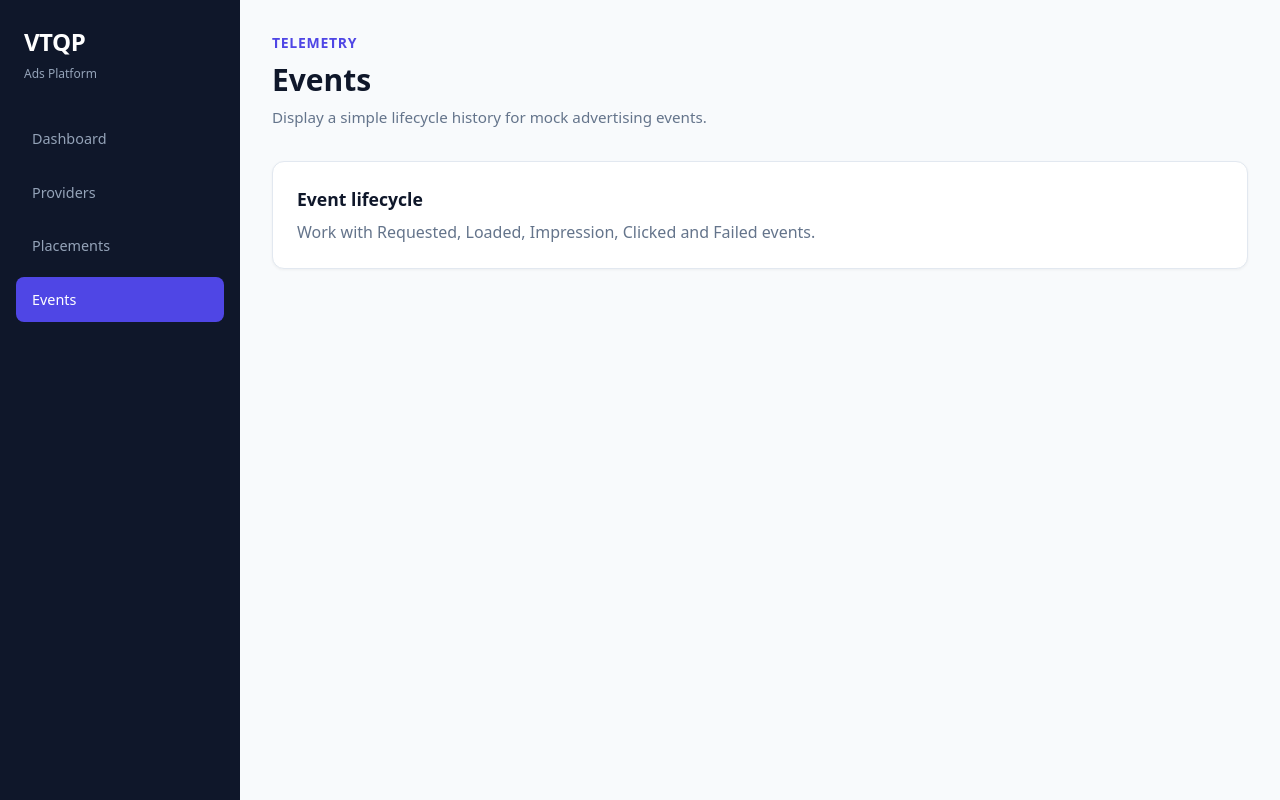
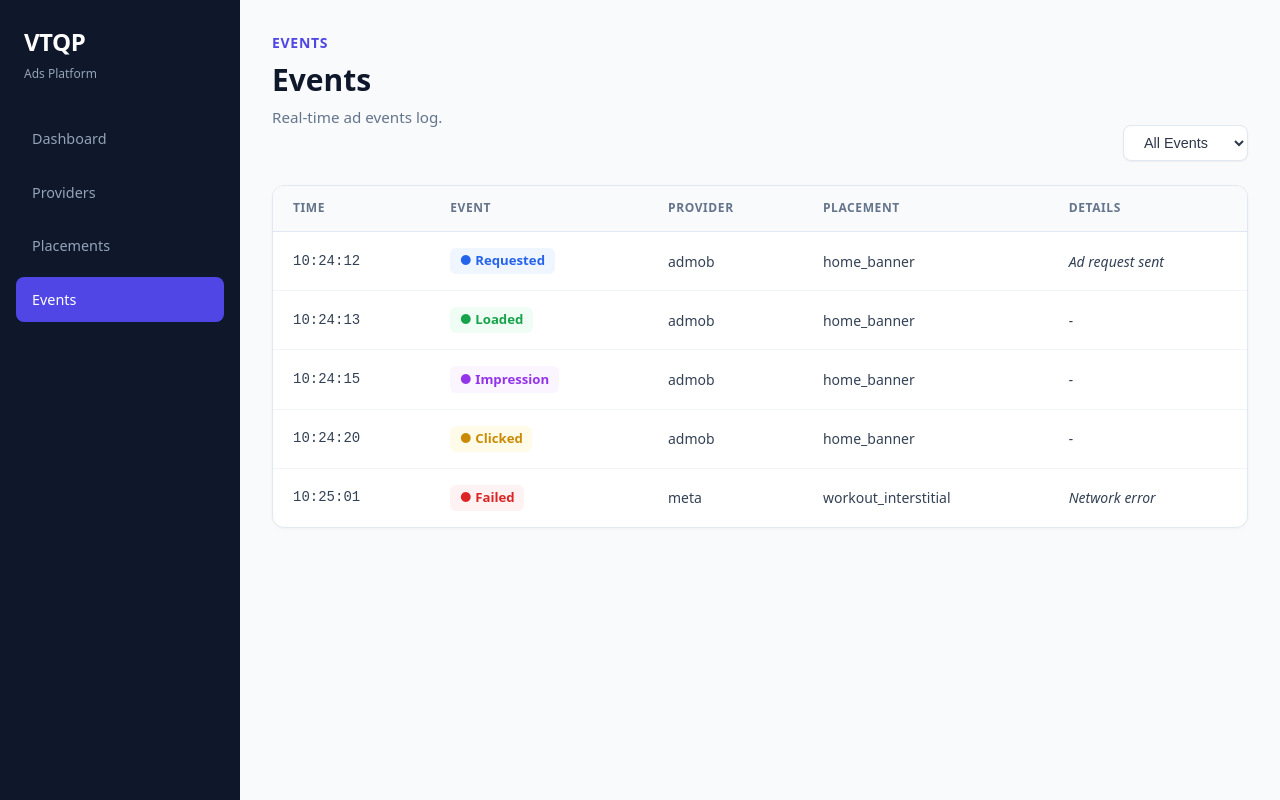
Before and after one commit to Ventoqipa/vtqp_ads_platform_sample, a React (Vite) app: page /events in a window 1280 px wide. Built offline with nearby package versions, Linux system fonts and the light colour scheme.

Commit message:
feat(ui): complete events table view layout and mock structure

```diff
--- /dev/null
+++ b/src/features/ads/mocks/mockEvents.ts
@@ -0,0 +1,41 @@
+import { AdEvent } from '../domain/types';
+
+export const mockEvents: AdEvent[] = [
+  {
+    id: 'evt_1',
+    timestamp: '10:24:12',
+    type: 'Requested',
+    providerId: 'admob', // Alineado con el contrato ProviderId
+    placementId: 'home_banner',
+    details: 'Ad request sent'
+  },
+  {
+    id: 'evt_2',
+    timestamp: '10:24:13',
+    type: 'Loaded',
+    providerId: 'admob',
+    placementId: 'home_banner'
+  },
+  {
+    id: 'evt_3',
+    timestamp: '10:24:15',
+    type: 'Impression',
+    providerId: 'admob',
+    placementId: 'home_banner'
+  },
+  {
+    id: 'evt_4',
+    timestamp: '10:24:20',
+    type: 'Clicked',
+    providerId: 'admob',
+    placementId: 'home_banner'
+  },
+  {
+    id: 'evt_5',
+    timestamp: '10:25:01',
+    type: 'Failed',
+    providerId: 'meta', // Alineado con el contrato ProviderId
+    placementId: 'workout_interstitial',
+    details: 'Network error'
+  }
+];
--- a/src/features/events/presentation/EventsPage.tsx
+++ b/src/features/events/presentation/EventsPage.tsx
@@ -1,2 +1,84 @@
+import { useState } from 'react';
 import { PageHeader } from '../../../shared/components/PageHeader';
-export function EventsPage(){return <><PageHeader eyebrow="Telemetry" title="Events" description="Display a simple lifecycle history for mock advertising events."/><section className="placeholder-card"><h3>Event lifecycle</h3><p>Work with Requested, Loaded, Impression, Clicked and Failed events.</p></section></>}
+import { mockEvents } from '../../ads/mocks/mockEvents';
+
+export function EventsPage() {
+  const [filter, setFilter] = useState('ALL');
+
+  const filteredEvents =
+    filter === 'ALL'
+      ? mockEvents
+      : mockEvents.filter((evt) => evt.type === filter);
+
+  const getEventBadgeClass = (type: string) => {
+    switch (type.toUpperCase()) {
+      case 'REQUESTED':
+        return 'badge-event requested';
+      case 'LOADED':
+        return 'badge-event loaded';
+      case 'IMPRESSION':
+        return 'badge-event impression';
+      case 'CLICKED':
+        return 'badge-event clicked';
+      case 'FAILED':
+        return 'badge-event failed';
+      default:
+        return 'badge-event';
+    }
+  };
+
+  return (
+    <div className="events-page">
+      <div className="events-header-actions">
+        <PageHeader
+          eyebrow="EVENTS"
+          title="Events"
+          description="Real-time ad events log."
+        />
+        <div className="events-filter-wrapper">
+          <select
+            className="events-select-filter"
+            value={filter}
+            onChange={(e) => setFilter(e.target.value)}
+          >
+            <option value="ALL">All Events</option>
+            <option value="REQUESTED">Requested</option>
+            <option value="LOADED">Loaded</option>
+            <option value="IMPRESSION">Impression</option>
+            <option value="CLICKED">Clicked</option>
+            <option value="FAILED">Failed</option>
+          </select>
+        </div>
+      </div>
+
+      <div className="table-card">
+        <table className="data-table">
+          <thead>
+            <tr>
+              <th>Time</th>
+              <th>Event</th>
+              <th>Provider</th>
+              <th>Placement</th>
+              <th>Details</th>
+            </tr>
+          </thead>
+          <tbody>
+            {filteredEvents.map((evt) => (
+              <tr key={evt.id}>
+                <td className="time-cell">{evt.timestamp}</td>
+                <td>
+                  <span className={getEventBadgeClass(evt.type)}>
+                    ● {evt.type.charAt(0) + evt.type.slice(1).toLowerCase()}
+                  </span>
+                </td>
+                <td className="provider-cell">{evt.providerId}</td>
+                <td className="placement-cell">{evt.placementId}</td>
+                <td className="details-cell">{evt.details || '-'}</td>
+              </tr>
+            ))}
+          </tbody>
+        </table>
+      </div>
+    </div>
+  );
+}
--- a/src/features/placements/presentation/PlacementsPage.tsx
+++ b/src/features/placements/presentation/PlacementsPage.tsx
@@ -24,25 +24,25 @@ export function PlacementsPage() {
         description="Represent the places where an application could request advertising."
       />
 
-      <div className="card" style={{ marginTop: '1.5rem', overflowX: 'auto' }}>
-        <table style={{ width: '100%', borderCollapse: 'collapse', textAlign: 'left' }}>
+      <div className="placements-table-container">
+        <table className="placements-table">
           <thead>
-            <tr style={{ borderBottom: '1px solid var(--border-color, #e5e7eb)' }}>
-              <th style={{ padding: '0.75rem 1rem' }}>ID</th>
-              <th style={{ padding: '0.75rem 1rem' }}>Name</th>
-              <th style={{ padding: '0.75rem 1rem' }}>Provider</th>
-              <th style={{ padding: '0.75rem 1rem' }}>Format</th>
-              <th style={{ padding: '0.75rem 1rem' }}>Status</th>
+            <tr>
+              <th>ID</th>
+              <th>Name</th>
+              <th>Provider</th>
+              <th>Format</th>
+              <th>Status</th>
             </tr>
           </thead>
           <tbody>
             {mockPlacements.map((placement) => (
-              <tr key={placement.id} style={{ borderBottom: '1px solid var(--border-color, #f3f4f6)' }}>
-                <td style={{ padding: '0.75rem 1rem', fontFamily: 'monospace' }}>{placement.id}</td>
-                <td style={{ padding: '0.75rem 1rem', fontWeight: 500 }}>{placement.name}</td>
-                <td style={{ padding: '0.75rem 1rem' }}>{placement.provider}</td>
-                <td style={{ padding: '0.75rem 1rem' }}>{placement.format}</td>
-                <td style={{ padding: '0.75rem 1rem' }}>
+              <tr key={placement.id}>
+                <td className="placement-id">{placement.id}</td>
+                <td style={{ fontWeight: 500 }}>{placement.name}</td>
+                <td>{placement.provider}</td>
+                <td>{placement.format}</td>
+                <td>
                   <span className={`badge ${placement.status === 'Active' ? 'connected' : 'disconnected'}`}>
                     {placement.status}
                   </span>
--- a/src/features/providers/presentation/ProvidersPage.tsx
+++ b/src/features/providers/presentation/ProvidersPage.tsx
@@ -1,5 +1,5 @@
 import { PageHeader } from '../../../shared/components/PageHeader';
-import { ProviderId } from '../../../ads/domain/types';
+import { ProviderId } from '../../ads/domain/types';
 
 interface MockProviderUI {
   id: ProviderId;
--- a/src/shared/styles/global.css
+++ b/src/shared/styles/global.css
@@ -233,3 +233,155 @@ body {
 .btn-primary:hover {
   background-color: var(--primary-hover);
 }
+
+/* Placements Table Styling */
+.placements-table-container {
+  margin-top: 1.5rem;
+  overflow-x: auto;
+  border-radius: 8px;
+  border: 1px solid var(--border-color, #e5e7eb);
+  background-color: var(--card-bg, #ffffff);
+}
+
+.placements-table {
+  width: 100%;
+  border-collapse: collapse;
+  text-align: left;
+  font-size: 0.95rem;
+}
+
+.placements-table th {
+  padding: 0.85rem 1rem;
+  background-color: var(--table-header-bg, #f9fafb);
+  border-bottom: 1px solid var(--border-color, #e5e7eb);
+  font-weight: 600;
+  color: var(--text-muted, #4b5563);
+}
+
+.placements-table td {
+  padding: 0.85rem 1rem;
+  border-bottom: 1px solid var(--border-color, #f3f4f6);
+}
+
+.placements-table tr:last-child td {
+  border-bottom: none;
+}
+
+.placement-id {
+  font-family: monospace;
+  font-size: 0.875rem;
+  color: var(--text-muted, #6b7280);
+}
+
+/* Layout & Controls for Events Page */
+.events-header-actions {
+  display: flex;
+  justify-content: space-between;
+  align-items: flex-end;
+  margin-bottom: 1.5rem;
+}
+
+.events-select-filter {
+  padding: 0.5rem 1rem;
+  border-radius: 8px;
+  border: 1px solid var(--border-color, #e2e8f0);
+  background-color: #ffffff;
+  color: #2d3748;
+  font-size: 0.9rem;
+  font-weight: 500;
+  outline: none;
+  cursor: pointer;
+  box-shadow: 0 1px 2px rgba(0, 0, 0, 0.05);
+}
+
+.events-select-filter:focus {
+  border-color: #6366f1;
+}
+
+/* Card Container & Table */
+.table-card {
+  background: #ffffff;
+  border: 1px solid #e2e8f0;
+  border-radius: 12px;
+  box-shadow: 0 1px 3px rgba(0, 0, 0, 0.04);
+  overflow: hidden;
+}
+
+.data-table {
+  width: 100%;
+  border-collapse: collapse;
+  text-align: left;
+  font-size: 0.875rem;
+}
+
+.data-table th {
+  background-color: #f8fafc;
+  padding: 0.85rem 1.25rem;
+  border-bottom: 1px solid #e2e8f0;
+  color: #64748b;
+  font-weight: 600;
+  text-transform: uppercase;
+  font-size: 0.75rem;
+  letter-spacing: 0.05em;
+}
+
+.data-table td {
+  padding: 1rem 1.25rem;
+  border-bottom: 1px solid #f1f5f9;
+  color: #334155;
+}
+
+.data-table tr:last-child td {
+  border-bottom: none;
+}
+
+.time-cell {
+  color: #64748b;
+  font-family: monospace;
+}
+
+.provider-cell, .placement-cell {
+  font-weight: 500;
+  color: #1e293b;
+}
+
+.details-cell {
+  color: #94a3b8;
+  font-style: italic;
+}
+
+/* Badges for Event Statuses (Matching Mockup colors) */
+.badge-event {
+  display: inline-flex;
+  align-items: center;
+  gap: 0.35rem;
+  font-weight: 600;
+  font-size: 0.825rem;
+  padding: 0.2rem 0.6rem;
+  border-radius: 6px;
+}
+
+.badge-event.requested {
+  color: #2563eb;
+  background-color: #eff6ff;
+}
+
+.badge-event.loaded {
+  color: #16a34a;
+  background-color: #f0fdf4;
+}
+
+.badge-event.impression {
+  color: #9333ea;
+  background-color: #faf5ff;
+}
+
+.badge-event.clicked {
+  color: #ca8a04;
+  background-color: #fefce8;
+}
+
+.badge-event.failed {
+  color: #dc2626;
+  background-color: #fef2f2;
+}
```
Also changed, not shown: src/features/ads/domain/types.ts (+38 -0 lines), 1 other file (tests, documents, lock files or other folders).
